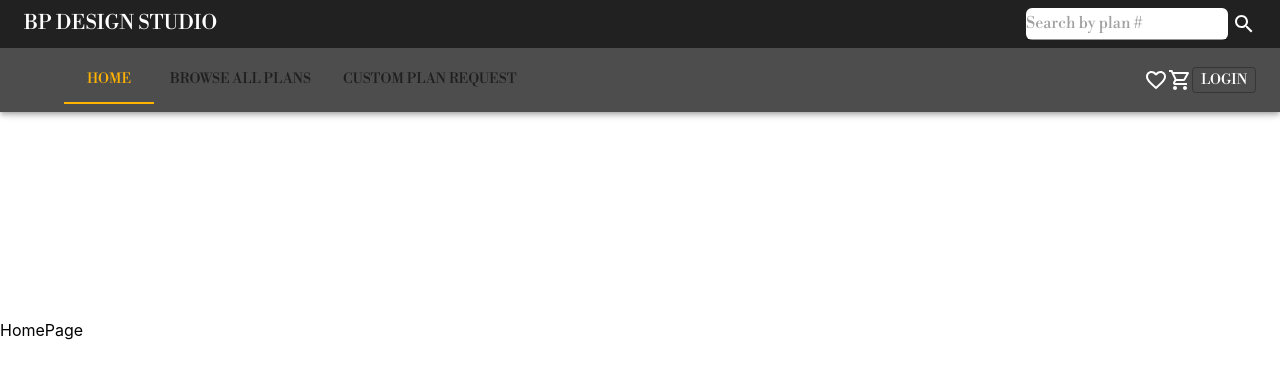
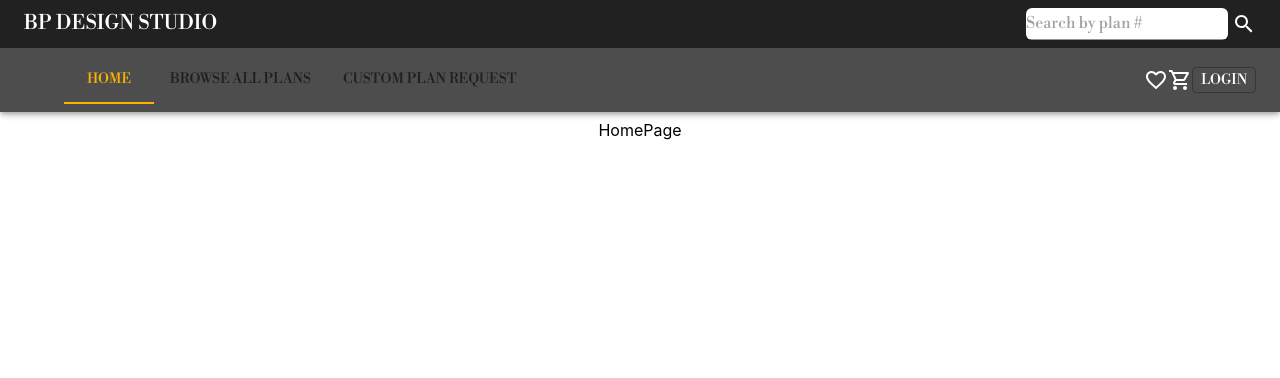
Before and after one commit to melxincognito/bp-design-co, a React (Create React App) app: page / in a window 1280 px wide. Shown: the top 378 px of the page. Built offline with nearby package versions, Linux system fonts and the light colour scheme.

Commit message:
styled layout by centering rendered page content

```diff
--- a/src/components/navigation/Layout.js
+++ b/src/components/navigation/Layout.js
@@ -7,7 +7,15 @@ export default function Layout(props) {
   return (
     <ThemeProvider theme={theme}>
       <NavBar />
-      <main style={{ marginTop: "20rem" }}>{props.children}</main>
+      <main
+        style={{
+          marginTop: "7.5rem",
+          display: "grid",
+          justifyContent: "center",
+        }}
+      >
+        {props.children}
+      </main>
     </ThemeProvider>
   );
 }
```
